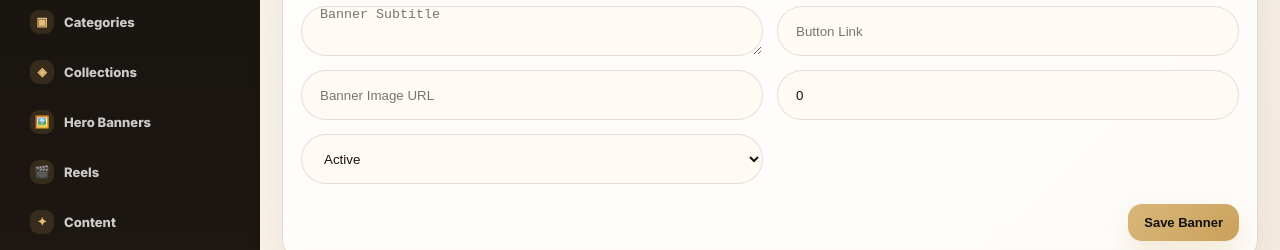
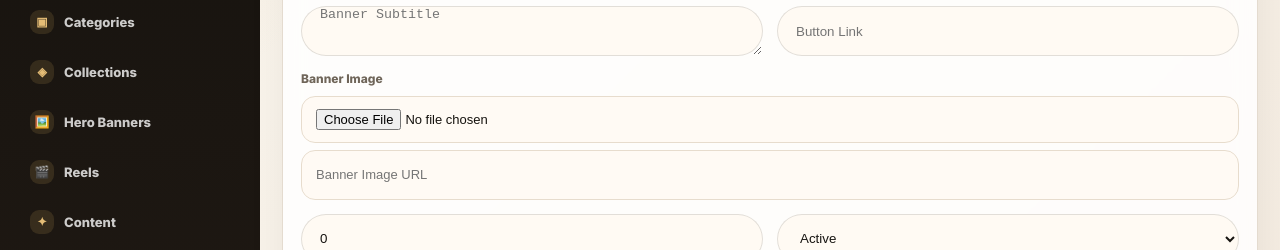
Before and after one commit to uiwithmuneeb/luxentir-next, a Next.js app: page /admin/banners in a window 1280 px wide. Shown: the part 269-519 px from the top of the page. Built offline with nearby package versions, Linux system fonts and the light colour scheme; no server answers; the database is empty.

Commit message:
Add Cloudinary upload to hero banners

```diff
--- a/components/admin/AdminBannersClient.tsx
+++ b/components/admin/AdminBannersClient.tsx
@@ -5,12 +5,10 @@ import AdminHeader from "@/components/admin/AdminHeader";
 import AdminSidebar from "@/components/admin/AdminSidebar";
 import { useRouter } from "next/navigation";
 
-export default function AdminBannersClient({
-  banners,
-}: {
-  banners: any[];
-}) {
+export default function AdminBannersClient({ banners }: { banners: any[] }) {
   const router = useRouter();
+  const [uploading, setUploading] = useState(false);
+  const [message, setMessage] = useState("");
 
   const [form, setForm] = useState({
     title: "",
@@ -24,20 +22,54 @@ export default function AdminBannersClient({
 
   const [editingBanner, setEditingBanner] = useState<any>(null);
 
+  const uploadBannerImage = async (file: File) => {
+    setUploading(true);
+    setMessage("");
+
+    const formData = new FormData();
+    formData.append("file", file);
+    formData.append("folder", "banners");
+
+    const res = await fetch("/api/admin/upload", {
+      method: "POST",
+      body: formData,
+    });
+
+    const data = await res.json();
+    setUploading(false);
+
+    if (!res.ok) {
+      setMessage(data.message || "Banner image upload failed.");
+      return;
+    }
+
+    setForm((prev) => ({
+      ...prev,
+      image: data.url,
+    }));
+  };
+
   const saveBanner = async () => {
+    setMessage("");
+
     const endpoint = editingBanner
       ? `/api/admin/banners/${editingBanner.id}`
       : "/api/admin/banners";
 
     const method = editingBanner ? "PUT" : "POST";
 
-    await fetch(endpoint, {
+    const res = await fetch(endpoint, {
       method,
       headers: {
         "Content-Type": "application/json",
       },
       body: JSON.stringify(form),
     });
+
+    if (!res.ok) {
+      setMessage("Banner could not be saved.");
+      return;
+    }
 
     router.refresh();
 
@@ -52,6 +84,7 @@ export default function AdminBannersClient({
     });
 
     setEditingBanner(null);
+    setMessage("Banner saved successfully.");
   };
 
   return (
@@ -67,13 +100,8 @@ export default function AdminBannersClient({
         <div className="admin-panel">
           <div className="admin-panel-head">
             <div>
-              <h2>
-                {editingBanner ? "Edit Banner" : "Add New Banner"}
-              </h2>
-
-              <span>
-                Homepage hero slider management
-              </span>
+              <h2>{editingBanner ? "Edit Banner" : "Add New Banner"}</h2>
+              <span>Homepage hero slider management</span>
             </div>
           </div>
 
@@ -82,12 +110,7 @@ export default function AdminBannersClient({
               className="field"
               placeholder="Banner Title"
               value={form.title}
-              onChange={(e) =>
-                setForm({
-                  ...form,
-                  title: e.target.value,
-                })
-              }
+              onChange={(e) => setForm({ ...form, title: e.target.value })}
             />
 
             <input
@@ -95,10 +118,7 @@ export default function AdminBannersClient({
               placeholder="Button Text"
               value={form.buttonText}
               onChange={(e) =>
-                setForm({
-                  ...form,
-                  buttonText: e.target.value,
-                })
+                setForm({ ...form, buttonText: e.target.value })
               }
             />
 
@@ -106,12 +126,7 @@ export default function AdminBannersClient({
               className="field"
               placeholder="Banner Subtitle"
               value={form.subtitle}
-              onChange={(e) =>
-                setForm({
-                  ...form,
-                  subtitle: e.target.value,
-                })
-              }
+              onChange={(e) => setForm({ ...form, subtitle: e.target.value })}
             />
 
             <input
@@ -119,24 +134,40 @@ export default function AdminBannersClient({
               placeholder="Button Link"
               value={form.buttonLink}
               onChange={(e) =>
-                setForm({
-                  ...form,
-                  buttonLink: e.target.value,
-                })
+                setForm({ ...form, buttonLink: e.target.value })
               }
             />
+
+            <div className="admin-field full">
+              <label>Banner Image</label>
+
+              <input
+                type="file"
+                accept="image/jpeg,image/png,image/webp"
+                onChange={(e) => {
+                  const file = e.target.files?.[0];
+                  if (file) uploadBannerImage(file);
+                }}
+              />
+
+              {uploading && (
+                <p className="admin-form-message">Uploading banner image...</p>
+              )}
 
               <input
                 className="field"
                 placeholder="Banner Image URL"
                 value={form.image}
-              onChange={(e) =>
-                setForm({
-                  ...form,
-                  image: e.target.value,
-                })
-              }
+                onChange={(e) => setForm({ ...form, image: e.target.value })}
               />
+
+              {form.image && (
+                <div className="admin-image-preview">
+                  <img src={form.image} alt="Banner preview" />
+                  <span>{form.image}</span>
+                </div>
+              )}
+            </div>
 
             <input
               className="field"
@@ -154,17 +185,14 @@ export default function AdminBannersClient({
             <select
               className="field"
               value={form.status}
-              onChange={(e) =>
-                setForm({
-                  ...form,
-                  status: e.target.value,
-                })
-              }
+              onChange={(e) => setForm({ ...form, status: e.target.value })}
             >
               <option>Active</option>
               <option>Inactive</option>
             </select>
           </div>
+
+          {message && <p className="admin-form-message">{message}</p>}
 
           <div
             style={{
@@ -176,10 +204,9 @@ export default function AdminBannersClient({
             <button
               className="admin-primary-btn"
               onClick={saveBanner}
+              disabled={uploading}
             >
-              {editingBanner
-                ? "Update Banner"
-                : "Save Banner"}
+              {editingBanner ? "Update Banner" : "Save Banner"}
             </button>
           </div>
         </div>
@@ -187,30 +214,18 @@ export default function AdminBannersClient({
         <div className="admin-panel">
           <div className="admin-panel-head">
             <h2>Hero Banners</h2>
-
-            <span>
-              Total banners: {banners.length}
-            </span>
+            <span>Total banners: {banners.length}</span>
           </div>
 
           <div className="admin-products-table">
             {banners.map((banner) => (
-              <div
-                key={banner.id}
-                className="admin-products-row"
-              >
+              <div key={banner.id} className="admin-products-row">
                 <div className="admin-product-cell">
-                  <img
-                    src={banner.image}
-                    alt={banner.title}
-                  />
+                  <img src={banner.image} alt={banner.title} />
 
                   <div>
                     <strong>{banner.title}</strong>
-
-                    <p>
-                      Sort Order: {banner.sortOrder}
-                    </p>
+                    <p>Sort Order: {banner.sortOrder}</p>
                   </div>
                 </div>
 
@@ -225,13 +240,10 @@ export default function AdminBannersClient({
                         title: banner.title,
                         subtitle: banner.subtitle || "",
                         image: banner.image,
-                        buttonText:
-                          banner.buttonText || "",
-                        buttonLink:
-                          banner.buttonLink || "",
+                        buttonText: banner.buttonText || "",
+                        buttonLink: banner.buttonLink || "",
                         status: banner.status,
-                        sortOrder:
-                          banner.sortOrder || 0,
+                        sortOrder: banner.sortOrder || 0,
                       });
                     }}
                   >
@@ -240,12 +252,9 @@ export default function AdminBannersClient({
 
                   <button
                     onClick={async () => {
-                      await fetch(
-                        `/api/admin/banners/${banner.id}`,
-                        {
+                      await fetch(`/api/admin/banners/${banner.id}`, {
                         method: "DELETE",
-                        }
-                      );
+                      });
 
                       router.refresh();
                     }}
```
Lines whose indentation alone changed are shown as unchanged.
